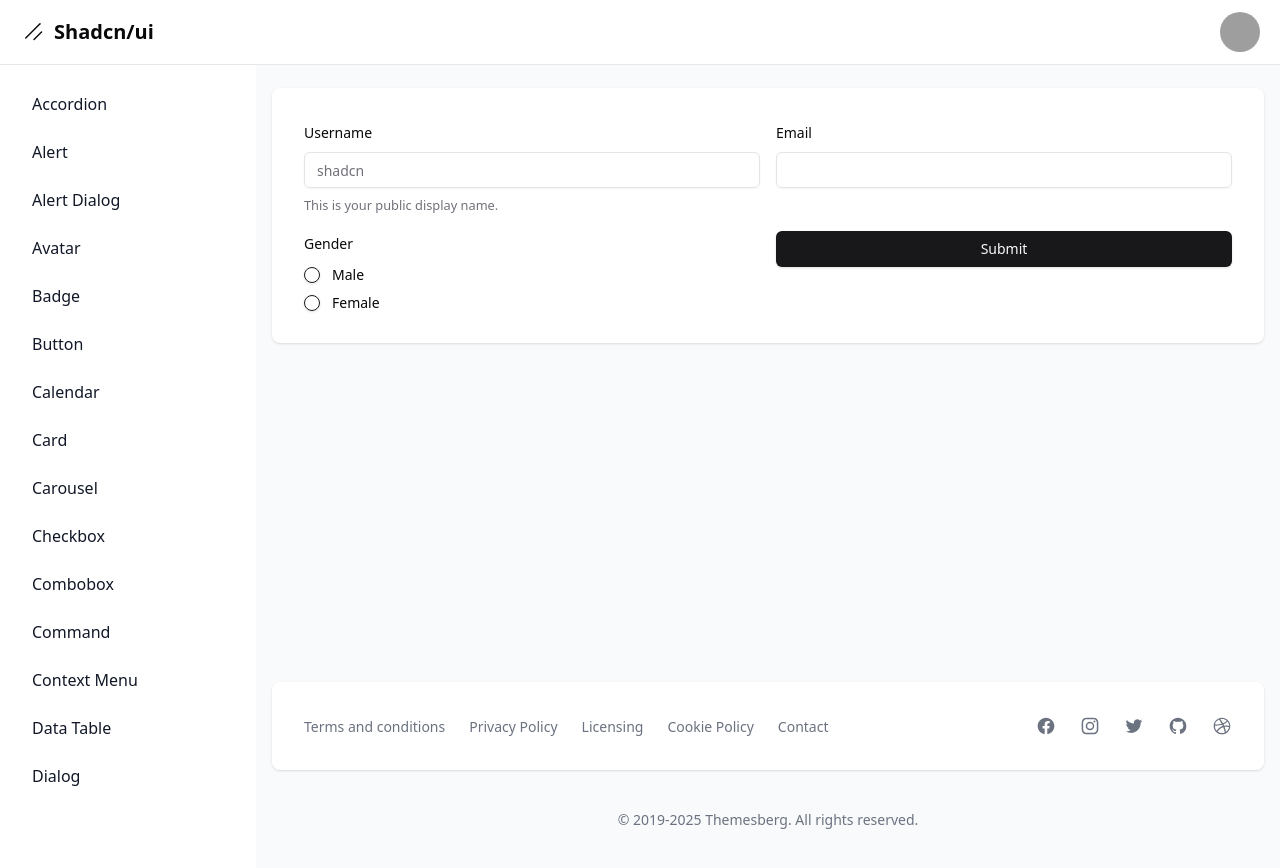
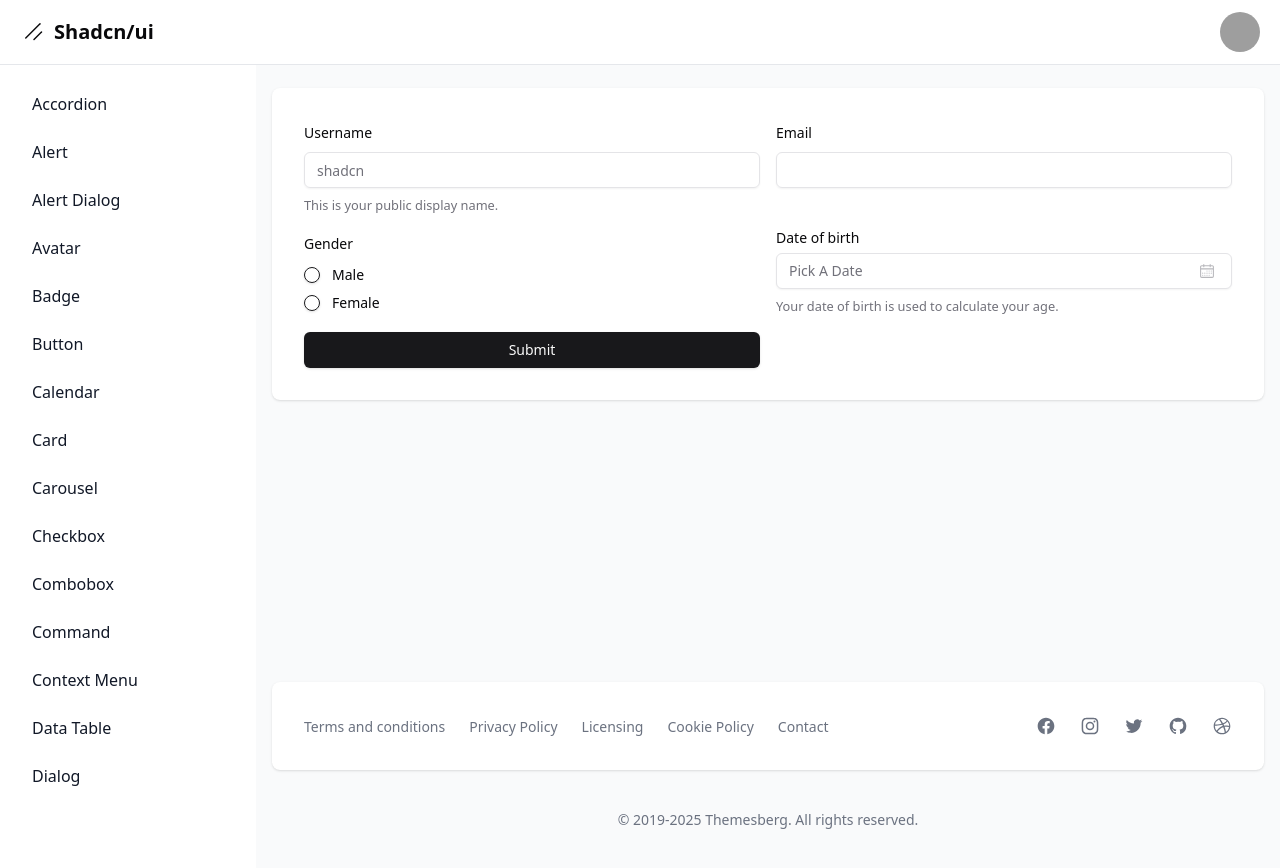
Before and after one commit to michaelrondon27/shadcn-ui, a Next.js app: page /dashboard/form in a window 1280 px wide. Built offline with nearby package versions, Linux system fonts and the light colour scheme; grey boxes are pictures that could not be loaded.

Commit message:
62. Date Picker

```diff
--- a/src/app/dashboard/form/page.tsx
+++ b/src/app/dashboard/form/page.tsx
@@ -1,15 +1,22 @@
 "use client";
 
 import { zodResolver } from "@hookform/resolvers/zod";
+import { CalendarIcon } from "@radix-ui/react-icons";
+import { format } from "date-fns";
 import { useForm } from "react-hook-form";
 import { z } from "zod";
 
 import { Button } from "@/components/ui/button";
+import { Calendar } from "@/components/ui/calendar";
 import { Form, FormControl, FormDescription, FormField, FormItem, FormLabel, FormMessage } from "@/components/ui/form";
 import { Input } from "@/components/ui/input";
+import { Popover, PopoverContent, PopoverTrigger } from "@/components/ui/popover";
 import { RadioGroup, RadioGroupItem } from "@/components/ui/radio-group";
 
+import { cn } from "@/lib/utils";
+
 const formSchema = z.object({
+    dateOfBirth: z.date({ required_error: "A date of birth is required" }),
     email: z.string().email(),
     gender: z.enum(["male", "female"], { message: "Seleccione" }),
     username: z.string().min(2).max(20)
@@ -109,6 +116,56 @@
                         ) }
                     />
 
+                    <FormField
+                        control={ form.control }
+                        name="dateOfBirth"
+                        render={ ({ field }) => (
+                            <FormItem className="flex flex-col">
+                                <FormLabel>Date of birth</FormLabel>
+
+                                <Popover>
+                                    <PopoverTrigger asChild>
+                                        <FormControl>
+                                            <Button
+                                                className={ cn(
+                                                    "pl-3 text-left font-normal",
+                                                    !field.value && "text-muted-foreground"
+                                                ) }
+                                                variant="outline"
+                                            >
+                                                { field.value ? (
+                                                    format(field.value, "PPP")
+                                                ) : (
+                                                    <span>Pick a date</span>
+                                                ) }
+
+                                                <CalendarIcon className="ml-auto h-4 w-4 opacity-50" />
+                                            </Button>
+                                        </FormControl>
+                                    </PopoverTrigger>
+
+                                    <PopoverContent align="start" className="w-auto p-0">
+                                        <Calendar
+                                            disabled={ (date) => date > new Date() || date < new Date("1900-01-01") }
+                                            initialFocus
+                                            mode="single"
+                                            onSelect={ field.onChange }
+                                            selected={ field.value }
+                                        >
+
+                                        </Calendar>
+                                    </PopoverContent>
+                                </Popover>
+
+                                <FormDescription>
+                                    Your date of birth is used to calculate your age.
+                                </FormDescription>
+
+                                <FormMessage/>
+                            </FormItem>
+                        ) }
+                    />
+
                     <Button type="submit">
                         Submit
                     </Button>
```
